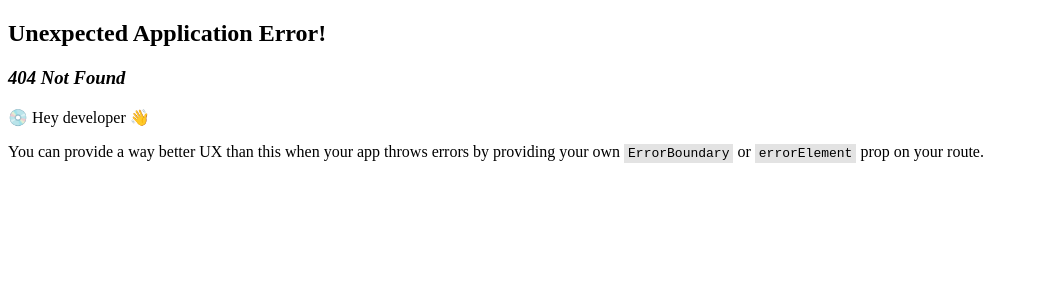
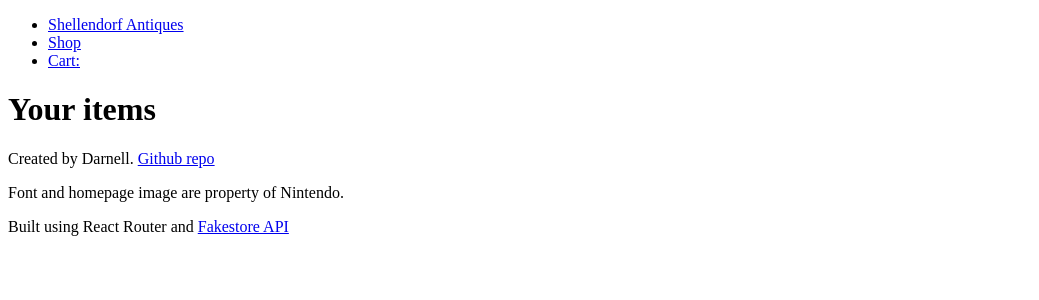
Before and after one commit to DrantDumani/shopping-cart-v2, a React (Vite) app: page /cart in a window 1280 px wide. Before the commit this address had no page. Shown: the top 300 px of the page, without its empty margins (0-1039 px from the left). Built offline with nearby package versions, Linux system fonts and the light colour scheme.

Commit message:
Create shop and cart routes

```diff
--- a/src/pages/Cart/Cart.jsx
+++ b/src/pages/Cart/Cart.jsx
@@ -0,0 +1,5 @@
+function Cart() {
+  return <h1>Your items</h1>;
+}
+
+export default Cart;
--- a/src/pages/Shop/Shop.jsx
+++ b/src/pages/Shop/Shop.jsx
@@ -0,0 +1,5 @@
+function Shop() {
+  return <h1>Shop</h1>;
+}
+
+export default Shop;
```
Also changed, not shown: src/main.jsx (+10 -0 lines), 2 other files (tests, documents, lock files or other folders).
